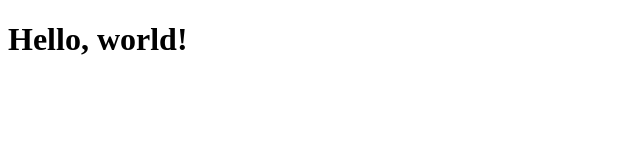
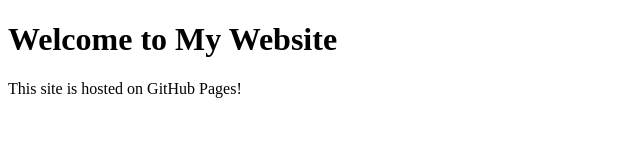
Before and after one commit to MKUzumaki/my-cv, a plain HTML site: page index.html in a window 1280 px wide. Shown: the whole page, without its empty margins (0-640 px from the left). Drawn offline with Linux system fonts and the light colour scheme.

Commit message:
Update index.html

```diff
--- a/index.html
+++ b/index.html
@@ -2,9 +2,11 @@
 <html lang="en">
 <head>
     <meta charset="UTF-8">
+    <meta name="viewport" content="width=device-width, initial-scale=1.0">
     <title>My Website</title>
 </head>
 <body>
-    <h1>Hello, world!</h1>
+    <h1>Welcome to My Website</h1>
+    <p>This site is hosted on GitHub Pages!</p>
 </body>
 </html>
```
